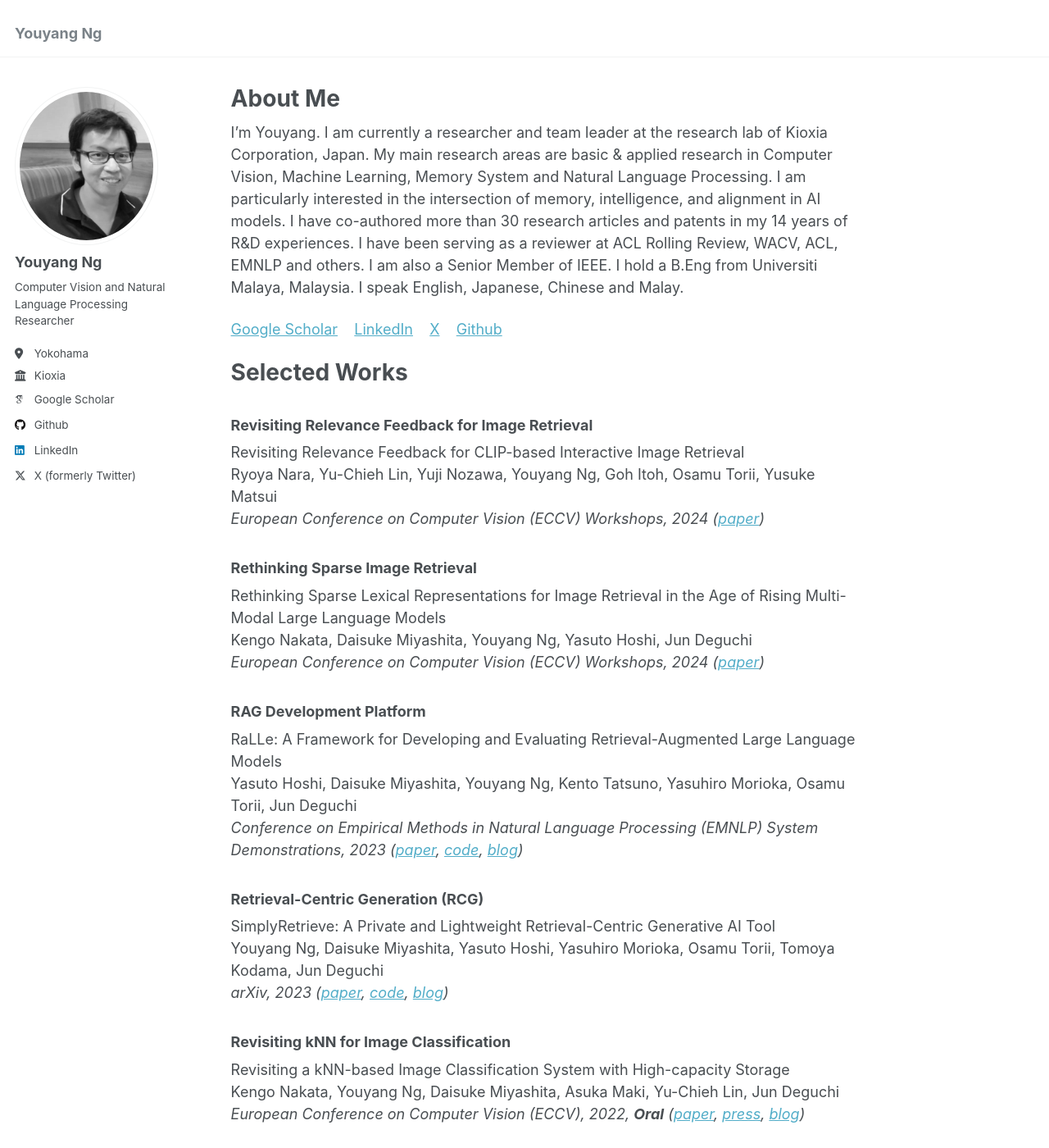
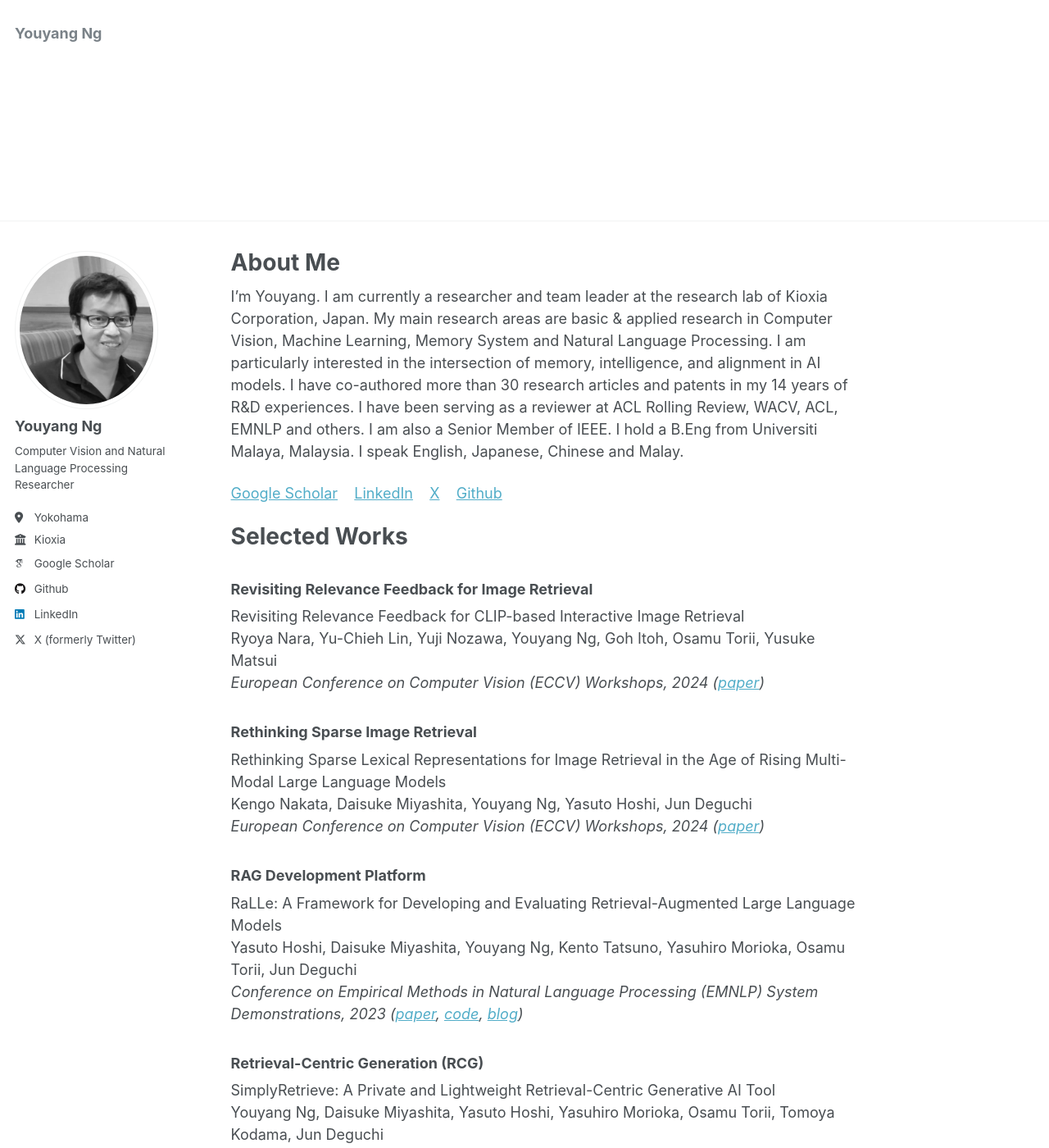
Before and after one commit to yy29/yy29.github.io, a Jekyll site: the page built from _pages/about.md, in a window 1280 px wide and 1400 px high. Shown: the whole window at 82% size. Built offline with Jekyll 4.4.1, drawn with Linux system fonts in a browser that asks for light colours; some web fonts are replaced.

Commit message:
Update _variables.scss

```diff
--- a/_sass/_variables.scss
+++ b/_sass/_variables.scss
@@ -43,7 +43,7 @@ $type-size-7                : 0.6875em; // ~11px
 $type-size-8                : 0.625em;  // ~10px
 
 /* masthead properties */
-$masthead-height            : 70px;
+$masthead-height            : 270px;
 
 /* Sidebar properties */
 $sidebar-screen-min-width   : 1024px;
```
